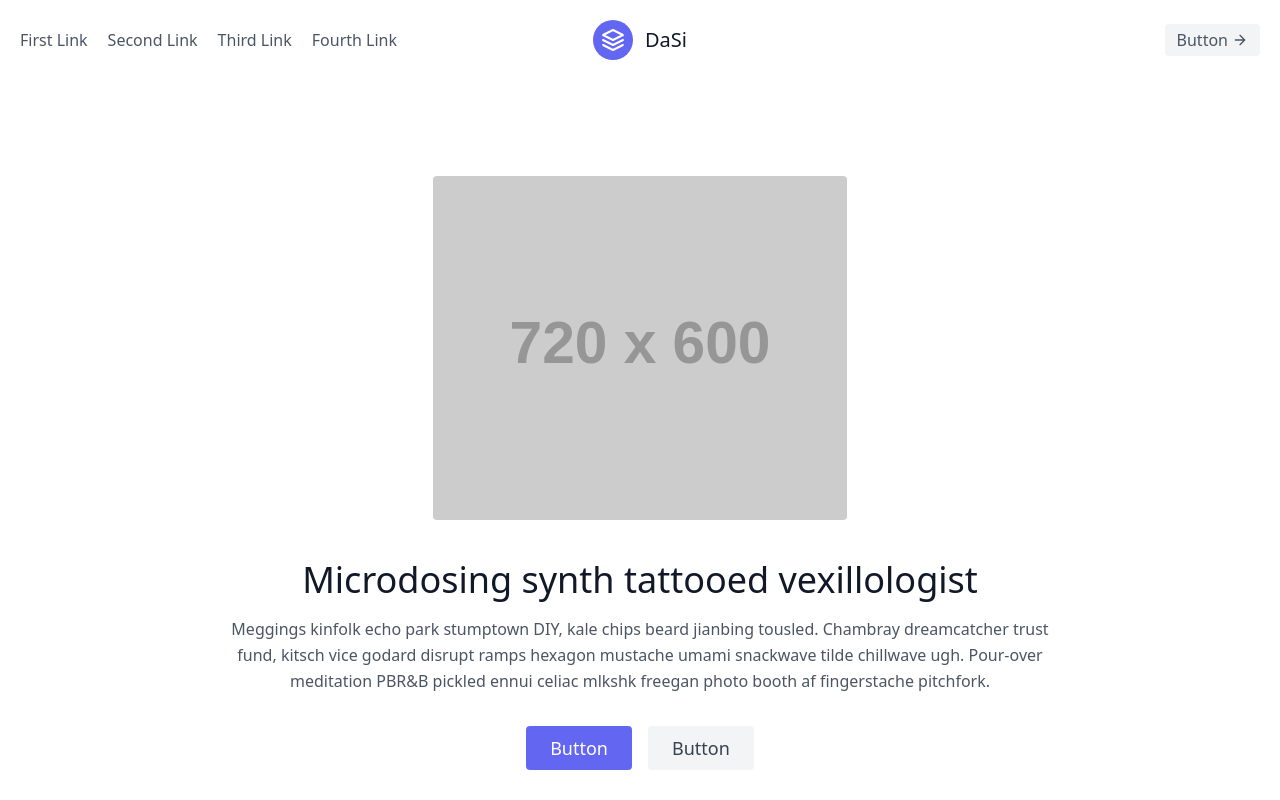
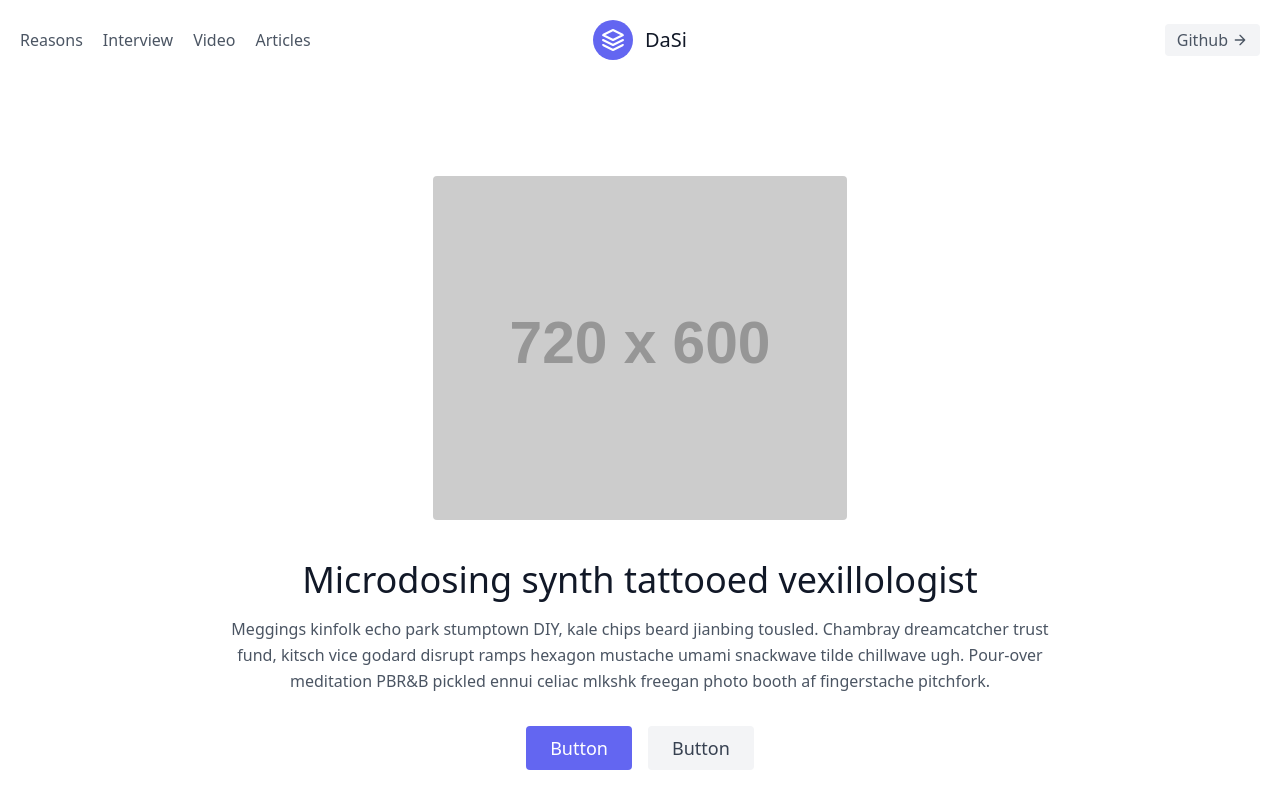
Before and after one commit to D-Abdi/UX-Laws, a Vue app: page / in a window 1280 px wide. Shown: the top 800 px of the page. Built offline with nearby package versions, Linux system fonts and the light colour scheme.

Commit message:
Make navigation sticky and add links

```diff
--- a/src/components/Navigation.vue
+++ b/src/components/Navigation.vue
@@ -1,11 +1,11 @@
 <template>
-    <header class="text-gray-600 body-font">
+    <header class="text-gray-600 body-font sticky top-0 bg-white z-50">
     <div class="container mx-auto flex flex-wrap p-5 flex-col md:flex-row items-center">
         <nav class="flex lg:w-2/5 flex-wrap items-center text-base md:ml-auto">
-        <a class="mr-5 hover:text-gray-900">First Link</a>
-        <a class="mr-5 hover:text-gray-900">Second Link</a>
-        <a class="mr-5 hover:text-gray-900">Third Link</a>
-        <a class="hover:text-gray-900">Fourth Link</a>
+        <a class="mr-5 hover:text-gray-900">Reasons</a>
+        <a class="mr-5 hover:text-gray-900">Interview</a>
+        <a class="mr-5 hover:text-gray-900">Video</a>
+        <a class="hover:text-gray-900">Articles</a>
         </nav>
         <a class="flex order-first lg:order-none lg:w-1/5 title-font font-medium items-center text-gray-900 lg:items-center lg:justify-center mb-4 md:mb-0">
         <svg xmlns="http://www.w3.org/2000/svg" fill="none" stroke="currentColor" stroke-linecap="round" stroke-linejoin="round" stroke-width="2" class="w-10 h-10 text-white p-2 bg-indigo-500 rounded-full" viewBox="0 0 24 24">
@@ -14,7 +14,7 @@
         <span class="ml-3 text-xl">DaSi</span>
         </a>
         <div class="lg:w-2/5 inline-flex lg:justify-end ml-5 lg:ml-0">
-        <button class="inline-flex items-center bg-gray-100 border-0 py-1 px-3 focus:outline-none hover:bg-gray-200 rounded text-base mt-4 md:mt-0">Button
+        <button class="inline-flex items-center bg-gray-100 border-0 py-1 px-3 focus:outline-none hover:bg-gray-200 rounded text-base mt-4 md:mt-0">Github
             <svg fill="none" stroke="currentColor" stroke-linecap="round" stroke-linejoin="round" stroke-width="2" class="w-4 h-4 ml-1" viewBox="0 0 24 24">
             <path d="M5 12h14M12 5l7 7-7 7"></path>
             </svg>
```
